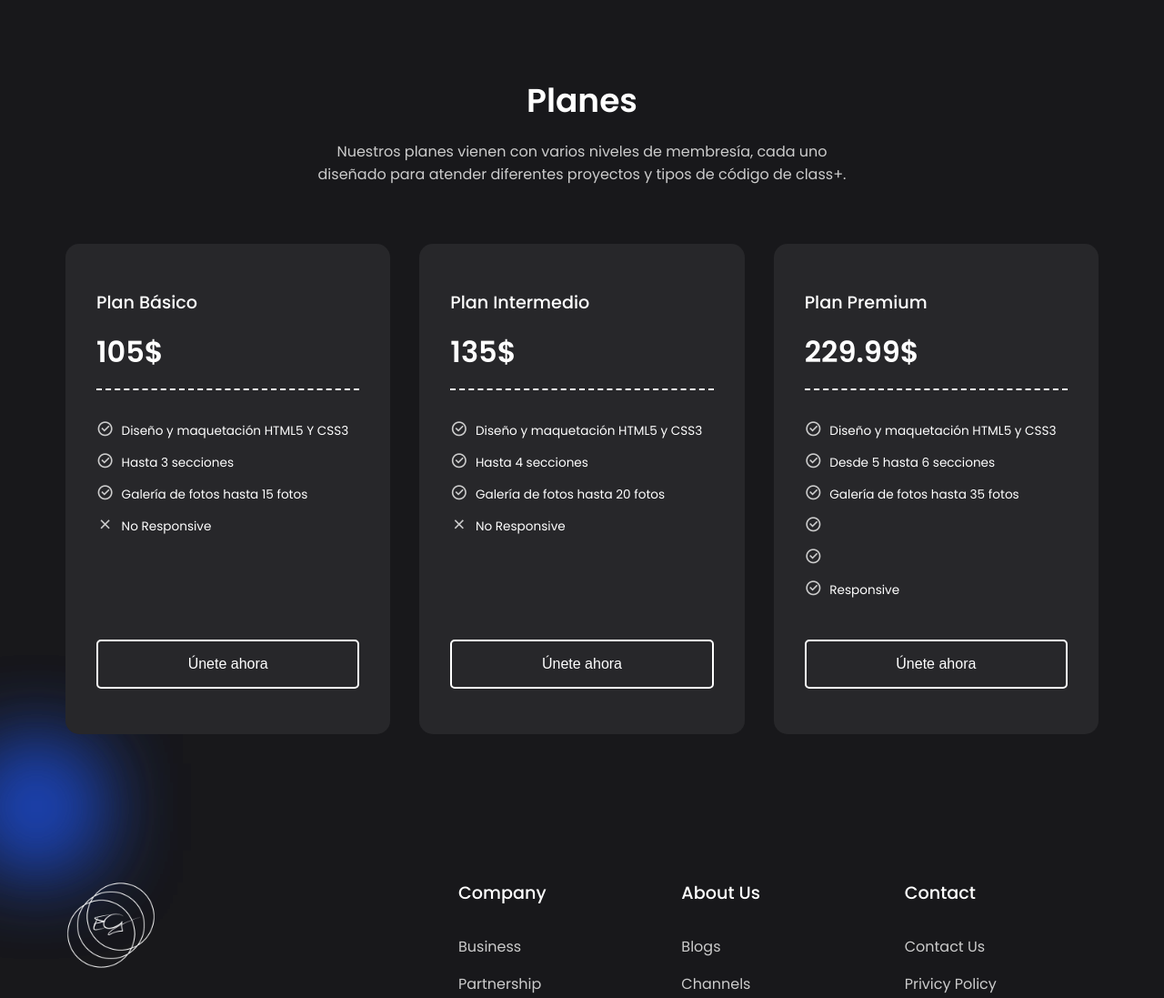
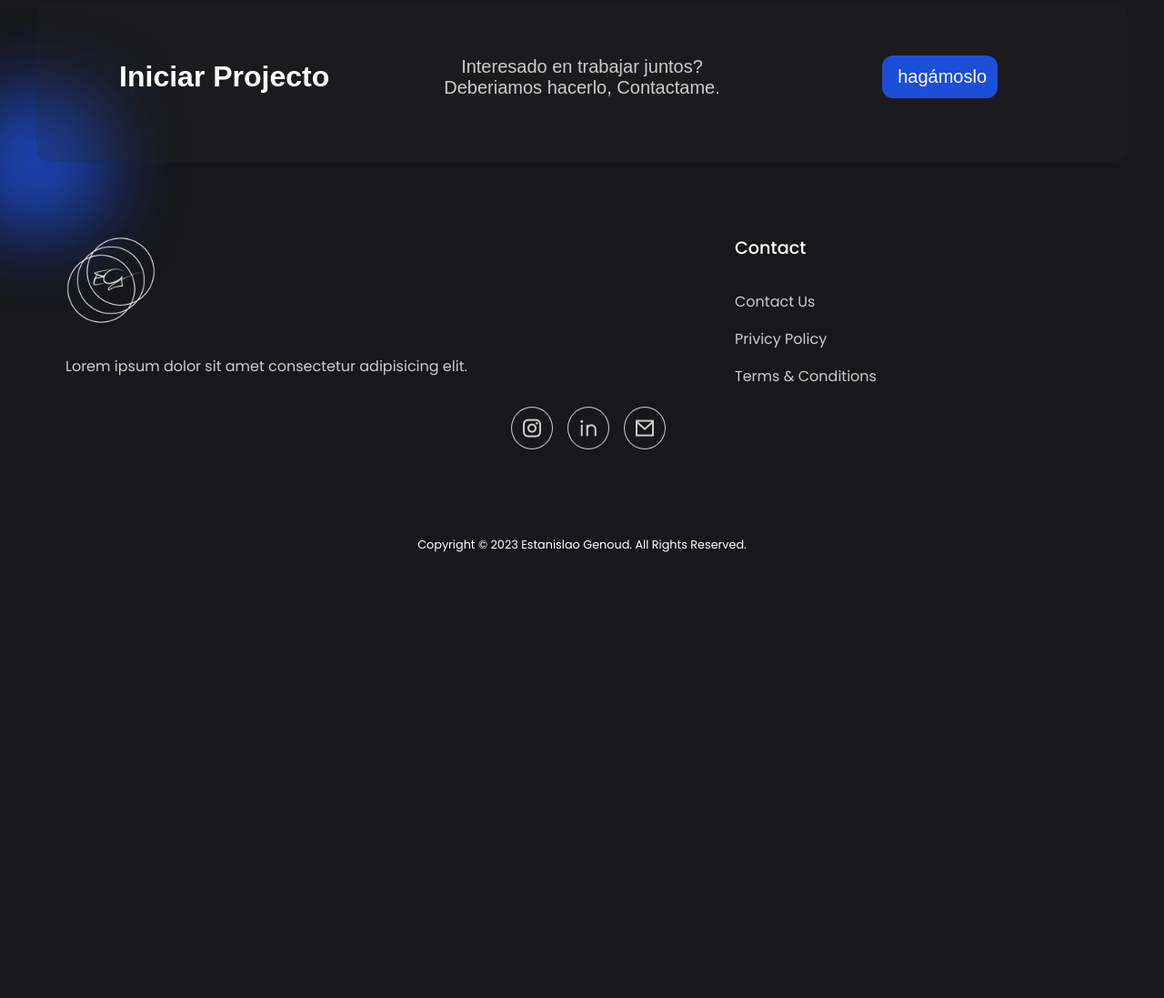
Before and after one commit to EstanislaoGenoud/Portafolio-Personal, a plain HTML site: page index.html in a window 1280 px wide. Shown: the part 1194-2291 px from the top of the page at 91% size. After the commit the page ends 1818 px from the top, so only its background shows below. Drawn offline with nearby package versions, Linux system fonts and the light colour scheme.

```diff
--- a/index.html
+++ b/index.html
@@ -20,9 +20,9 @@
 
         <ul class="nav-links">
             <li class="link"><a href="#">Inicio</a></li>
-            <li id="link1" class="link"><a href="#">características</a></li>
-            <li id="link2" class="link"><a href="#">Planes</a></li>
-            <li id="link3" class="link"><a href="#">Acerca De</a></li>
+            <li id="link1" class="link"><a href="">características</a></li>
+            <li id="link2" class="link"><a href="">Presupuesto</a></li>
+            <li id="link3" class="link"><a href="">Acerca De</a></li>
         </ul>
         <button class="btn">Contratame</button>
     </nav>
@@ -34,9 +34,7 @@
             <h4>CREATE YOUR SITE LIKE A PRO</h4>
             <H1>Hola, Soy <span>Estanislao</span>, Desarrollador Web</H1>
             <p>
-                Lorem ipsum, dolor sit amet consectetur adipisicing elit. Repellendus rem eos aliquid quo rerum
-                temporibus ipsum distinctio numquam ut omnis placeat, nam sint atque quos dolorem laborum? Rerum, esse
-                dolorem.
+                Soy un apasionado de la creación de experiencias web atractivas y funcionales, y estoy convencido de que mi combinación de habilidades técnicas y creativas puede contribuir significativamente a su equipo.
             </p>
             <button class="btn">Get Started</button>
         </div>
@@ -48,13 +46,15 @@
     <section class="container">
         <h2 class="header">NUESTRAS CARACTERÍSTICAS</h2>
         <div class="features">
-            <div class="card one">
+            <div class="card one ">
                 <span><i class="ri-bug-line"></i></span>
                 <h4>Fix Your Bugs</h4>
                 <p>
                     ¿Tienes algún problema en tus códigos? dime te ayudaré a arreglarlo.
                 </p>
-                <a href="#">Únete ahora <i class="ri-arrow-right-line"></i></a>
+                <a href="#">
+                    Únete ahora <i class="ri-arrow-right-line"></i>
+                </a>
             </div>
             <div class="card">
                 <span><i class="ri-shake-hands-line"></i></span>
@@ -67,96 +67,24 @@
         </div>
     </section>
 
-    <section class="container">
-        <h2 class="header">Planes</h2>
-        <p class="sub-header">
-            Nuestros planes vienen con varios niveles de membresía, cada uno diseñado para atender diferentes proyectos y
-            tipos de código de class+.
-        </p>
-        <div class="pricing">
-            <div class="card">
-                <div class="content">
-                    <h4>Plan Básico</h4>
-                    <h3>105$</h3>
-                    <p>
-                        <i class="ri-checkbox-circle-line"></i>
-                        Diseño y maquetación HTML5 Y CSS3
-                    </p>
-                    <p>
-                        <i class="ri-checkbox-circle-line"></i>
-                        Hasta 3 secciones
-                    </p>
-                    <p>
-                        <i class="ri-checkbox-circle-line"></i>
-                        Galería de fotos hasta 15 fotos
-                    </p>
-                    <p>
-                        <i class="ri-close-line"></i>
-                        No Responsive
-                    </p>
+    <section class="container-project">
+        <div class="box">
+            <div class="columns level">
+                <div class="column level-item">
+                    <h1 class="title">Iniciar Projecto</h1>
                 </div>
-                <button class="btn">Únete ahora</button>
-                <!-- faltan planes -->
-            </div>
-            <div class="card">
-                <div class="content">
-                    <h4>Plan Intermedio</h4>
-                    <h3>135$</h3>
-                    <p>
-                        <i class="ri-checkbox-circle-line"></i>
-                        Diseño y maquetación HTML5 y CSS3
-                    </p>
-                    <p>
-                        <i class="ri-checkbox-circle-line"></i>
-                        Hasta 4 secciones
-                    </p>
-                    <p>
-                        <i class="ri-checkbox-circle-line"></i>
-                        Galería de fotos hasta 20 fotos
-                    </p>
-                    <p>
-                        <i class="ri-close-line"></i>
-                        No Responsive
-                    </p>
+                <div class="column level-item">
+                    <p>Interesado en trabajar juntos? Deberiamos hacerlo, Contactame.</p>
                 </div>
-                <button class="btn">Únete ahora</button>
-                <!-- faltan planes -->
-            </div>
-            <div class="card">
-                <div class="content">
-                    <h4>Plan Premium</h4>
-                    <h3>229.99$</h3>
-                    <p>
-                        <i class="ri-checkbox-circle-line"></i>
-                        Diseño y maquetación HTML5 y CSS3
-                    </p>
-                    <p>
-                        <i class="ri-checkbox-circle-line"></i>
-                        Desde 5 hasta 6 secciones
-                    </p>
-                    <p>
-                        <i class="ri-checkbox-circle-line"></i>
-                        Galería de fotos hasta 35 fotos
-                    </p>
-                    <p>
-                        <i class="ri-checkbox-circle-line"></i>
-
-                    </p>
-                    <p>
-                        <i class="ri-checkbox-circle-line"></i>
-
-                    </p>
-                    <p>
-                        <i class="ri-checkbox-circle-line"></i>
-                        Responsive
-                    </p>
+                <div class="column level-item">
+                    <a href="./budgetform.html" class="button">
+                        <span class="icon"></span>
+                        <span>hagámoslo</span>
+                </a>
                 </div>
-                <button class="btn">Únete ahora</button>
-                <!-- faltan planes -->
             </div>
         </div>
     </section>
-
     <footer class="container">
         <span class="blur"></span>
         <span class="blur"></span>
@@ -173,18 +101,7 @@
                 <a href="#"><i class="ri-mail-line"></i></a>
             </div>
         </div>
-        <div class="column">
-            <h4>Company</h4>
-            <a href="#">Business</a>
-            <a href="#">Partnership</a>
-            <a href="#">Network</a>
-        </div>
-        <div class="column">
-            <h4>About Us</h4>
-            <a href="#">Blogs</a>
-            <a href="#">Channels</a>
-            <a href="#">Sponsors</a>
-        </div>
+
         <div class="column">
             <h4>Contact</h4>
             <a href="#">Contact Us</a>
@@ -194,11 +111,11 @@
     </footer>
 
     <div class="copyright">
-        Copyright © 2023 AsmrProg Channel. All Rights Reserved.
+        Copyright © 2023 Estanislao Genoud. All Rights Reserved.
     </div>
 
 
-    <script src="script.js"></script>
+    <script src="./script.js"></script>
 </body>
 
 </html>
--- a/style.css
+++ b/style.css
@@ -213,77 +213,78 @@ section .header{
     color: #ccc;
 }
 
-.pricing{
-    margin-top: 4rem;
+.container-project {
+    max-width: 1200px;
+    margin: 0 auto;
+    position: relative;
+
+}
+.container-project .box{
+    padding: 3.5rem 1.25rem;
+    background-color: #27272a38;
+    border-radius: 15px;
+    border: 2px solid transparent;
+    transition: all 0.3s ease;
+}
+.container-project .box:hover{
+    background-color: #323232;
+    border-color: #fff;
+
+}
+.container-project .columns{
     display: grid;
     grid-template-columns: repeat(3, 1fr);
-    gap: 2rem;
+    margin-left: -0.75rem;
+    margin-right: -0.75rem;
+    margin-top: -0.75rem;
+    text-align: center;
+    justify-content: center;
+}
+.container-project .column{
+    display: flex;
+    justify-content: center;
+    align-items: center;
+    flex-basis: 0;
+    flex-shrink: 1;
+    padding: 0.75rem;
+    transition: all 0.3s ease;
+}
+.container-project h1{
+    color: #fff;
+    font-family: 'eurostile', sans-serif;
+    font-size: 2rem;
+}
+.container-project p{
+    font-size: 1.25rem;
+    color: #ccc;
+    font-family: 'eurostile', sans-serif;
+}
+.container-project .button {
+    background-color: #1d4ed8;
+    border-radius: 12px;
+    font-size: 1.25rem;
+    padding: 0.75rem;
+    font-family: 'europa', sans-serif;
+}
+.container-project a{
+    color: #fff;
+    transition: all 0.3s ease;
+}
+.container-project a:hover{
+    background-color: #1e40af;
 }
 
-.pricing .card{
-    padding: 3rem 2rem;
-    background-color: #27272a;
-    display: flex;
-    flex-direction: column;
-    border: 2px solid transparent;
-    border-radius: 15px;
-    transition: all 0.3s ease;
-}
-
-.pricing .card:hover{
-    background-color: #323232;
-    border-color: #fff;
-}
-
-.pricing .card .content{
-    flex: 1;
-    margin-bottom: 2rem;
-}
-
-.pricing .card h4{
-    margin-bottom: 1rem;
+.container-project span{
     color: #fff;
-    font-size: 1.2rem;
-    font-weight: 500;
-}
-
-.pricing .card h3{
-    color: #fff;
-    padding-bottom: 1rem;
-    margin-bottom: 2rem;
-    font-size: 2rem;
-    font-weight: 600;
-    border-bottom: 2px dashed #fff;
-}
-
-.pricing .card p{
-    color: #fff;
-    margin-bottom: 0.75rem;
-    font-size: 0.85rem;
-}
-
-.pricing .card p i{
-    color: #ccc;
-    font-size: 1.2rem;
-    margin-right: 0.3rem;
-}
-
-.pricing .card button{
-    color: #fff;
-    background-color: transparent;
-    border: 2px solid #fff;
-}
-
-.pricing .card button:hover{
-    background-color: #1e40af;
-    border-color: #1e40af;
+    display: inline-block;
 }
 
 footer{
     position: relative;
     display: grid;
-    grid-template-columns: 400px repeat(3, 1fr);
-    gap: 2rem;
+    grid-template-columns: 660px  400px;
+    gap: 3rem;
+    justify-content: space-between;
 }
 
 footer .column .logo{
@@ -300,13 +301,14 @@ footer .column .socials{
     display: flex;
     align-items: center;
     gap: 1rem;
+    justify-content: end;
 }
 
 footer .column .socials a{
     color: #ccc;
     border: 1px solid #ccc;
     padding: 5px 10px;
-    font-size: 1.25rem;
+    font-size: 1.5rem;
     border-radius: 100%;
     transition: all 0.3s ease;
 }
@@ -344,6 +346,67 @@ footer .column > a:hover{
     text-align: center;
 }
 
+/* .formulario-presupuesto {
+    width: 100%;
+}
+.navbar {
+    padding: 1.2rem 0;
+    box-shadow: none;
+    z-index: none;
+}
+.navbar .container-presupuesto{
+    width: 1200px;
+    display: flex;
+    align-items: stretch;
+    min-height: 3.25rem;
+    flex-grow: 1;
+    margin: 0 auto;
+    position: relative;
+}
+.navbar .logo {
+    width: 75px;
+}
+.navbar .icon{
+    color: #fff;
+}
+.navbar-brand{
+    align-items: stretch;
+    display: flex;
+    flex-shrink: 0;
+    min-height: 3.25rem;
+}
+.navbar-item{
+    flex-grow: 0;
+    flex-shrink: 0;
+    color: #1e40af;
+    position: relative;
+    line-height: 1.5;
+}
+.navbar .navbar-menu{
+    box-shadow: none;
+    padding: 0.5rem 0;
+    text-align: center;
+    height: 66px;
+    width: 1200px;
+    z-index: auto;
+    line-height: 27px;
+    box-sizing: border-box;
+    position: static;
+}
+.navbar .buttons{
+    align-items: center;
+    display: flex;
+    flex-wrap: wrap;
+    justify-content: flex-start;
+    color: #1e40af;
+} */
+
+
+
+
+
+
+
 @media (width < 900px){
     .nav-links {
         display: none;
@@ -351,4 +414,34 @@ footer .column > a:hover{
     header {
         grid-template-columns: repeat(1, 1fr);
     }
+    header .image{
+        grid-area: 1/1/2/2;
+    }
+    .features{
+        grid-template-columns: repeat(2, 1fr);
+    }
+    .container-project{
+        grid-template-columns: repeat(2, 1fr);
+    }
+    footer{
+        grid-template-columns: 1fr 200px;
+    }
+
 }
+@media (width < 600px){
+    header .image::before{
+        display: none;
+    }
+
+    .features{
+        grid-template-columns: repeat(1, 1fr);
+    }
+
+    .container-project{
+        grid-template-columns: repeat(1, 1fr);
+    }
+
+    footer{
+        grid-template-columns: 1fr 150px;
+    }
+}
```
Also changed, not shown: budgetform.html (added, +27 -0 lines), script.js (added, +26 -0 lines).
